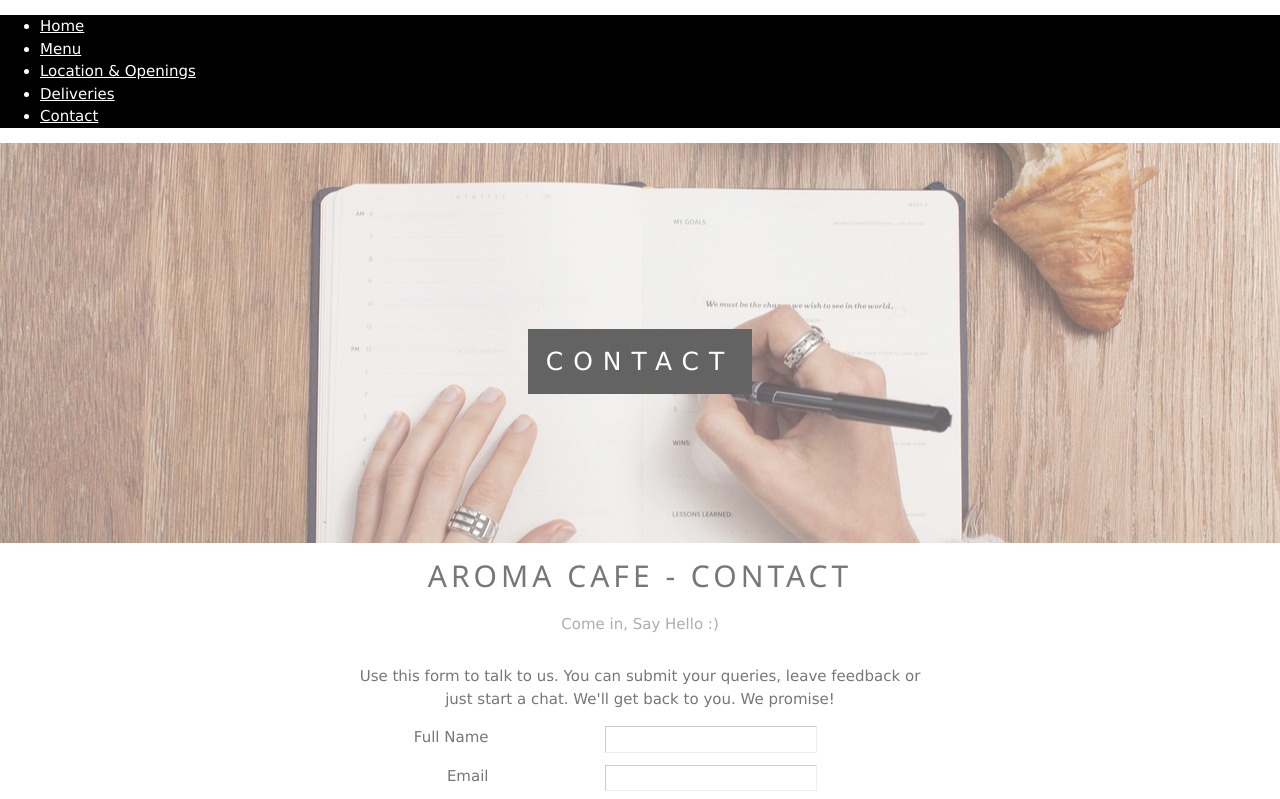
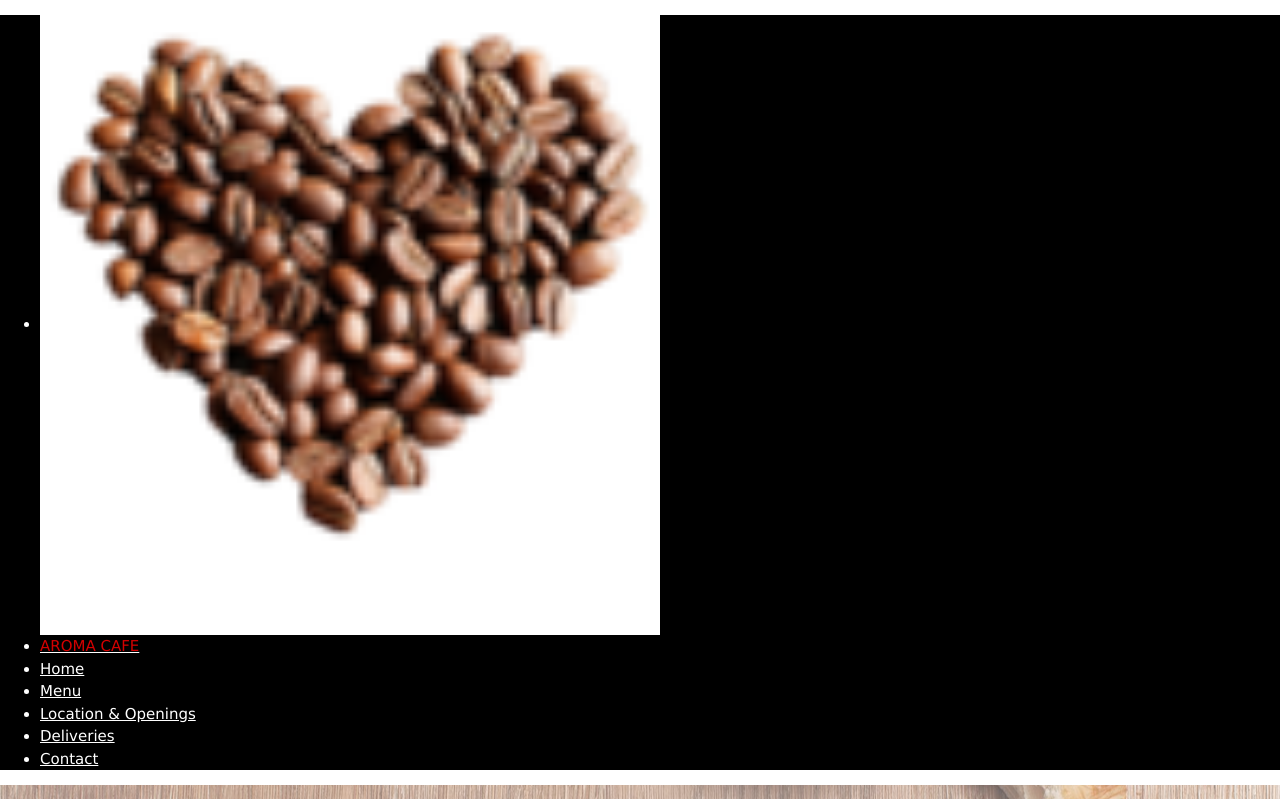
Before and after one commit to darko111/darko111.github.io, a plain HTML site: page contact.html in a window 1280 px wide. Shown: the top 799 px of the page. Drawn offline with nearby package versions, Linux system fonts and the light colour scheme; some packages are replaced by stand-ins of ours.

Commit message:
Update contact.html

```diff
--- a/contact.html
+++ b/contact.html
@@ -25,6 +25,13 @@
 <meta name="theme-color" content="#ffffff">
 
 	<style>
+
+		#atitle{
+
+		color: #D50000;
+	}
+
+
 
 body, html {
   height: 100%;
@@ -188,6 +195,8 @@ textarea:focus {
 
 	<nav>
 		<ul class="w3-navbar w3-black">
+			<li><img src="favicon-96x96.png" height="50%" width="50%" ></li>
+			<li><a href="javascript:void(0)"><span id="atitle">AROMA CAFE</span></a></li>
 			<li><a href="index.html">Home</a></li>
 			<li><a href="menu.html">Menu</a></li>
 			<li><a href="location.html">Location & Openings</a></li>
```
